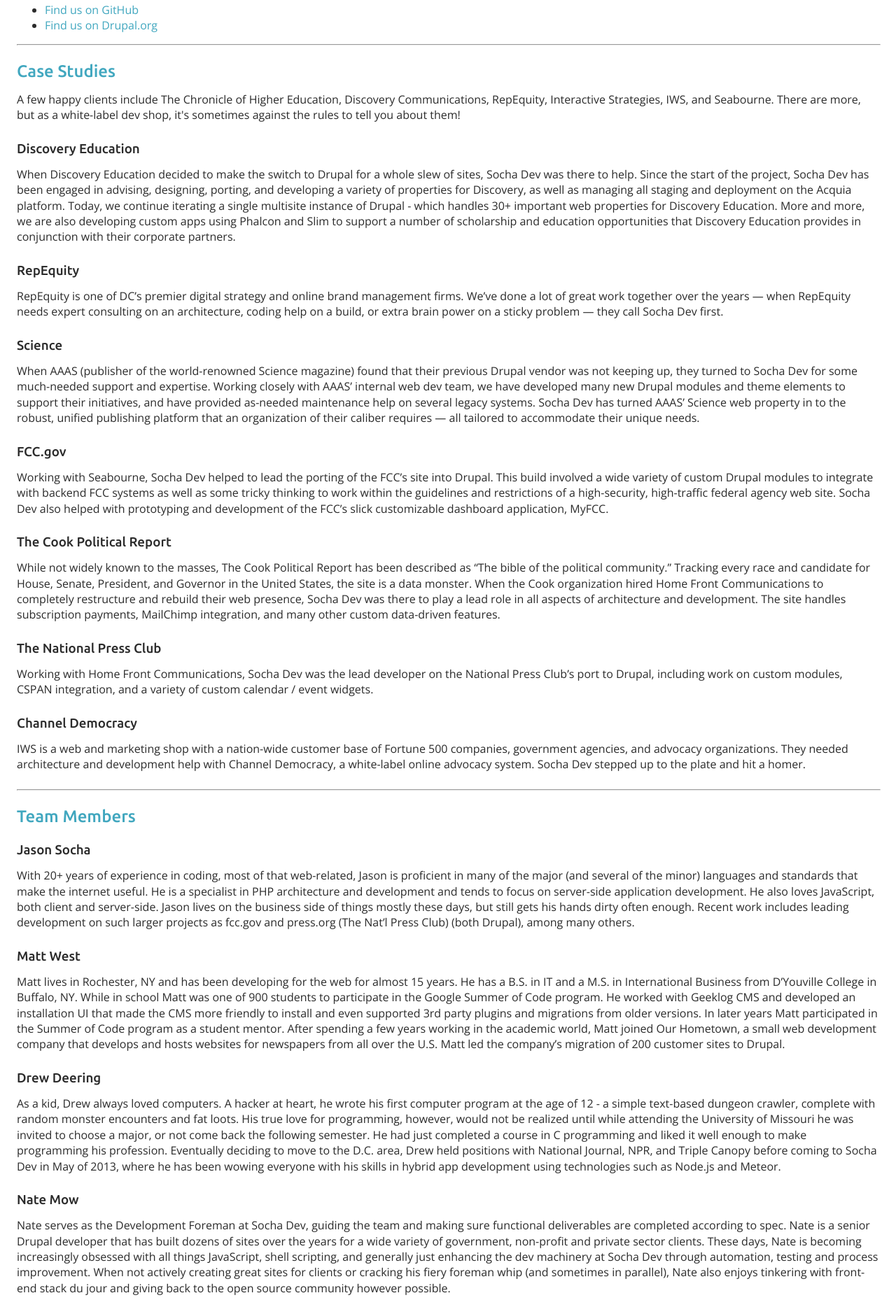
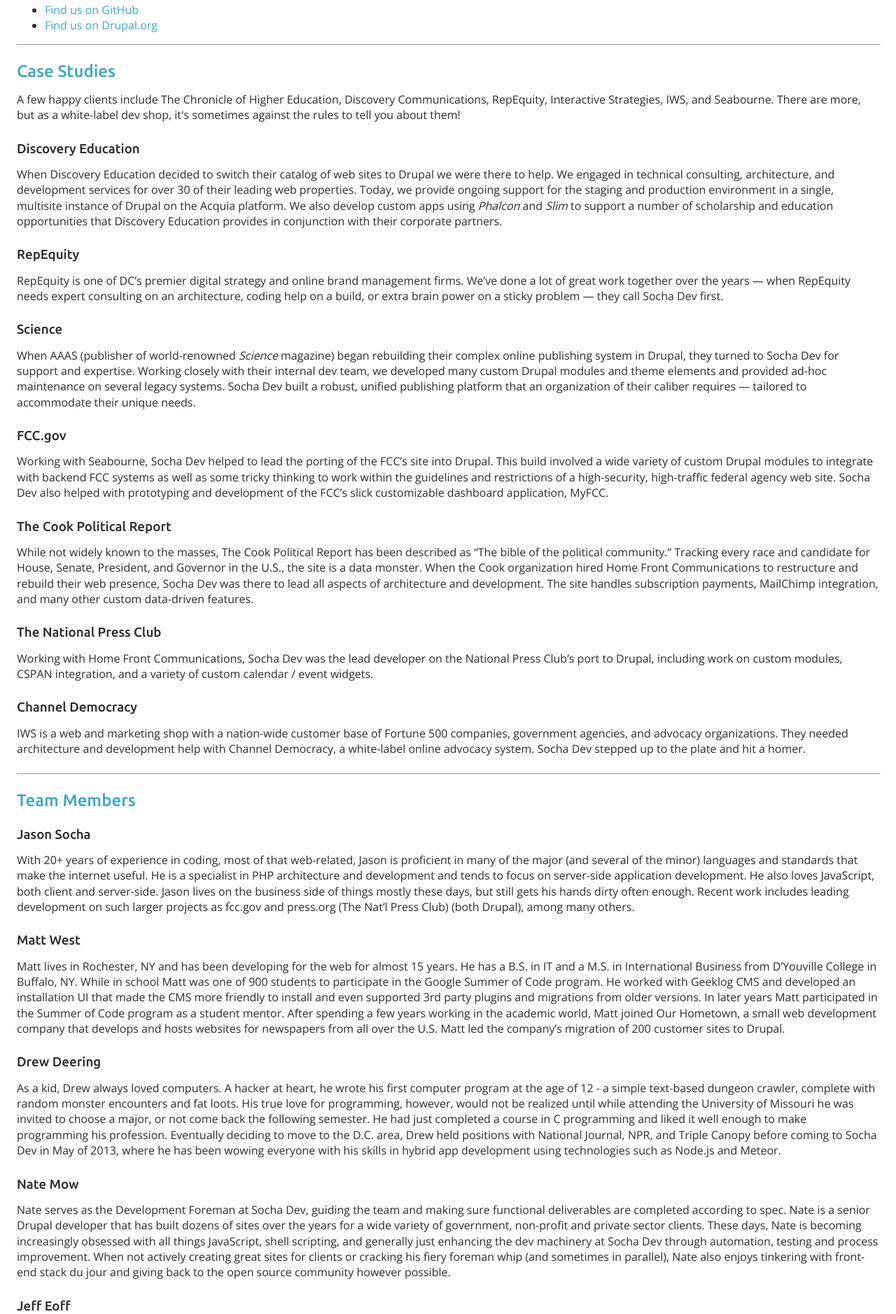
Before and after one commit to SochaDev/sochadev.github.io, a Jekyll site: the page built from executive-summary.md, in a window 1280 px wide. Shown: the part 382-2260 px from the top of the page at 70% size. Built offline with Jekyll 4.4.1, drawn with Linux system fonts in a browser that asks for light colours.

Commit message:
Simple layout changes to page head, updates to thumbnail sprites (img and css) and portfolio text. Modified Gulp file so that sprites would generate locally.

```diff
--- a/_data/projects.yml
+++ b/_data/projects.yml
@@ -14,7 +14,7 @@
   clientUrl: http://discoveryeducation.com
   url: http://discoveryeducation.com
   image: discovery-communications
-  description: When Discovery Education decided to make the switch to Drupal for a whole slew of sites, Socha Dev was there to help. Since the start of the project, Socha Dev has been engaged in advising, designing, porting, and developing a variety of properties for Discovery, as well as managing all staging and deployment on the Acquia platform.\n\nToday, we continue iterating a single multisite instance of Drupal - which handles 30+ important web properties for Discovery Education. More and more, we are also developing custom apps using Phalcon and Slim to support a number of scholarship and education opportunities that Discovery Education provides in conjunction with their corporate partners.
+  description: When Discovery Education decided to switch their catalog of web sites to Drupal we were there to help. We engaged in technical consulting, architecture, and development services for over 30 of their leading web properties.\n\nToday, we provide ongoing support for the staging and production environment in a single, multisite instance of Drupal on the Acquia platform.\n\nWe also develop custom apps using <em>Phalcon</em> and <em>Slim</em> to support a number of scholarship and education opportunities that Discovery Education provides in conjunction with their corporate partners.
 
 - name: RepEquity
   client: RepEquity
@@ -36,7 +36,7 @@
   clientUrl: http://www.aaas.org
   url: http://www.sciencemag.org
   image: aaas-science
-  description: When AAAS (publisher of the world-renowned Science magazine) found that their previous Drupal vendor was not keeping up, they turned to Socha Dev for some much-needed support and expertise.\n\nWorking closely with AAAS' internal web dev team, we have developed many new Drupal modules and theme elements to support their initiatives, and have provided as-needed maintenance help on several legacy systems.\n\nSocha Dev has turned AAAS' Science web property in to the robust, unified publishing platform that an organization of their caliber requires &mdash; all tailored to accommodate their unique needs.
+  description: When AAAS (publisher of world-renowned <em>Science</em> magazine) began rebuilding their complex online publishing system  in Drupal, they turned to Socha Dev for support and expertise.\n\nWorking closely with their internal dev team, we developed many custom Drupal modules and theme elements and provided ad-hoc maintenance on several legacy systems.\n\nSocha Dev  built a robust, unified publishing platform that an organization of their caliber requires &mdash; tailored to accommodate their unique needs.
 
 - name: Meteor dashboard reporting app
   whiteLabel: true
@@ -51,14 +51,14 @@
   clientUrl: http://www.seabourneinc.com/case-studies-fcc
   url: https://www.fcc.gov
   image: seabourne-fcc
-  description: Working with Seabourne, Socha Dev helped to lead the porting of the FCC's site into Drupal. This build involved a wide variety of custom Drupal modules to integrate with backend FCC systems as well as some tricky thinking to work within the guidelines and restrictions of a high-security, high-traffic federal agency web site. Socha Dev also helped with prototyping and development of the FCC's slick customizable dashboard application, MyFCC.
+  description: Working with Seabourne, Socha Dev helped to lead the porting of the FCC's site into Drupal. This build involved a wide variety of custom Drupal modules to integrate with backend FCC systems as well as some tricky thinking to work within the guidelines and restrictions of a high-security, high-traffic federal agency web site. \n\nSocha Dev also helped with prototyping and development of the FCC's slick customizable dashboard application, MyFCC.
 
 - name: The Cook Political Report
   client: IWS
   clientUrl: http://www.workwithiws.com
   url: http://cookpolitical.com
   image: home-front-communications-cook-political-report
-  description: While not widely known to the masses, The Cook Political Report has been described as "The bible of the political community." Tracking every race and candidate for House, Senate, President, and Governor in the United States, the site is a data monster.\n\nWhen the Cook organization hired Home Front Communications to completely restructure and rebuild their web presence, Socha Dev was there to play a lead role in all aspects of architecture and development. The site handles subscription payments, MailChimp integration, and many other custom data-driven features.
+  description: While not widely known to the masses, The Cook Political Report has been described as "The bible of the political community." Tracking every race and candidate for House, Senate, President, and Governor in the U.S., the site is a data monster.\n\nWhen the Cook organization hired Home Front Communications to restructure and rebuild their web presence, Socha Dev was there to lead all aspects of architecture and development. The site handles subscription payments, MailChimp integration, and many other custom data-driven features.
 
 - name: Drupal overflow
   whiteLabel: true
--- a/assets/sass/_global.scss
+++ b/assets/sass/_global.scss
@@ -95,7 +95,7 @@
         p:last-child { margin-bottom: $dmrg;}
 
         @include media(">md") {
-          @include span-columns(6);
+          @include span-columns(5);
           /*@include shift(1);*/
           p:last-child { margin-bottom: ($mrg*2); }
         }
@@ -105,8 +105,8 @@
         @include span-columns(6); @include omega();
 
         position: absolute;
-        top: -100px;
-        right: -28px;
+        top: -126px;
+        right: -36px;
         z-index: 99;
 
       }
--- a/assets/sass/components/_projects.scss
+++ b/assets/sass/components/_projects.scss
@@ -31,8 +31,12 @@
     overflow: hidden;
     padding: $dmrg * 2;
     text-indent: -9999px;
+    width: 180px;
+    height: 135px;
+    /*
     width: 100% !important;
     height: auto !important;
+    */
 
     @include grayscale(100);
     &:hover {
--- a/gulpfile.js
+++ b/gulpfile.js
@@ -89,12 +89,16 @@
       imgName: 'sprites.jpg',
       cssName: '_sprites.scss',
       algorithm: 'binary-tree',
-      engine: require('gmsmith'),
+      engine: 'pixelsmith',
+
       cssOpts: {
         functions: false
       },
       engineOpts: {
         graphicsmagick: true
+      },
+      imgOpts: {
+        format: 'png'
       },
       exportOpts: {
         quality: 100
--- a/package.json
+++ b/package.json
@@ -22,5 +22,8 @@
     "gulp-uglifycss": "^1.0.4",
     "gulp.spritesmith": "^4.1.0",
     "gmsmith": "^0.5.0"
+  },
+  "devDependencies": {
+    "gmsmith": "^0.5.4"
   }
 }
```
Also changed, not shown: assets/css/screen.css (+15 -11 lines), assets/sass/_sprites.scss (+54 -54 lines), index.md (+1 -1 lines), assets/images/projects/aaas-science.jpg, assets/images/sprites.jpg, assets/images/sprites/aaas-science.jpg (deleted), assets/images/sprites/aaas-science.png (added), assets/images/sprites/discovery-education.png, assets/images/sprites/home-front-communications-cook-political-report.png, assets/images/sprites/home-front-communications-national-press-club.png, assets/images/sprites/repequity.png, assets/images/sprites/seabourne-fcc.png, assets/images/sprites/socha-dev-white-label-orig.jpg (renamed from assets/images/sprites/socha-dev-white-label.jpg), 1 other file.
